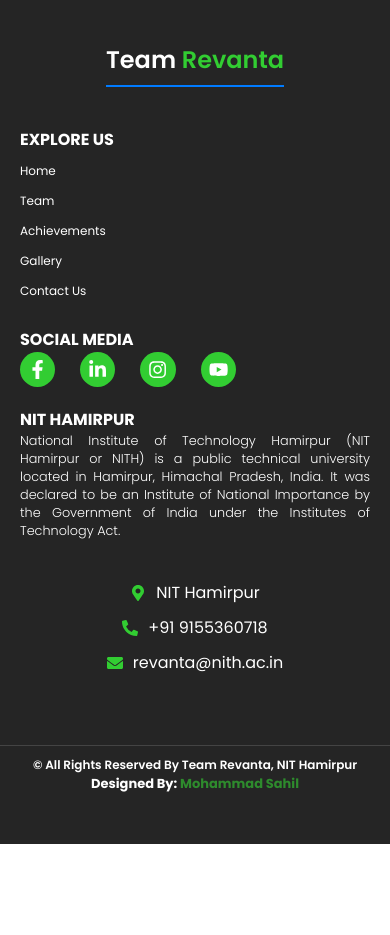
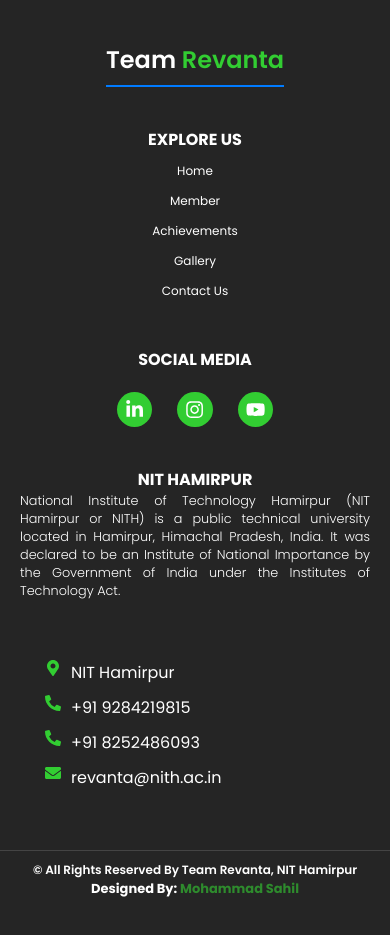
Before and after one commit to sahil8979/Revanta, a React (Vite) app: page /home in a window 390 px wide. Shown: the part 1400-2335 px from the top of the page. Before the commit the page ends 2244 px from the top, so only its background shows below. Built offline with nearby package versions, Linux system fonts and the light colour scheme; a web font is replaced by a local one.

Commit message:
fixing contact and links in footer

```diff
--- a/src/Components/Footer/Footer.css
+++ b/src/Components/Footer/Footer.css
@@ -105,6 +105,11 @@
     align-items: center;
     gap: 10px;
   }
+  .contactItem  a{
+    display: flex;
+    align-items: center;
+    gap: 10px;
+  }
 
   .icon {
     font-size: 1.2rem;
@@ -159,32 +164,72 @@
       padding: 20px;
     }
 
+    .teamHeading {
+      font-size: 1.8rem; /* Slightly reduce font size */
+    }
+
+    .sectionHeading {
+      font-size: 1.1rem; /* Reduce font size */
+    }
+
     .sectionWrapper {
-      flex-direction: column;
-      align-items: center;
+      flex-direction: row; /* Keep layout similar to desktop */
+      justify-content: space-between; /* Maintain space between sections */
     }
 
     .section {
-      min-width: 100%;
+      min-width: 45%; /* Reduce section width to fit the layout */
+      margin-bottom: 20px; /* Add some margin between sections */
+    }
+
+    .socialIcon {
+      font-size: 1.4rem; /* Slightly reduce icon size */
+      padding: 8px;
+    }
+
+    .footerBottom {
+      font-size: 0.85rem; /* Reduce the font size in footer */
     }
   }
 
+  /* For screens up to 992px */
   @media (max-width: 992px) {
+    .teamHeading {
+      font-size: 1.6rem; /* Reduce font size further */
+    }
+
     .sectionHeading {
-      font-size: 1.1rem;
+      font-size: 1rem; /* Further reduce heading font size */
+    }
+
+    .sectionWrapper {
+      flex-direction: row; /* Maintain row layout */
+      flex-wrap: wrap; /* Allow wrapping */
+      justify-content: space-between; /* Space out the sections */
+    }
+
+    .section {
+      flex: 1;
+      min-width: 48%; /* Adjust the section width */
+      margin-bottom: 20px;
+    }
+
+    .socialIcon {
+      font-size: 1.3rem; /* Adjust icon size */
+      padding: 8px;
+    }
+
+    .socialIcons {
+      gap: 15px; /* Keep space between social icons */
     }
 
     .contactSection {
-      flex-direction: column;
-      align-items: center;
+      flex-direction: row; /* Maintain row layout */
+      justify-content: space-around; /* Keep contact items spaced */
     }
 
-    .contactItem {
-      margin-bottom: 10px;
-    }
-
-    .socialIcons {
-      gap: 20px; /* Increased gap for better spacing */
+    .footerBottom {
+      font-size: 0.8rem; /* Reduce footer font size */
     }
   }
 
@@ -193,21 +238,44 @@
       flex-direction: column;
       align-items: center;
     }
+    .socialIcon + span {
+      margin-left: 10px; /* Space between social icon and text */
 
+    }
+    .socialIcon{
+      margin-top: 20px;
+    }
     .sectionHeading {
       font-size: 1rem;
       margin: auto;
+      text-align: center; /* Center headings */
+    }
+
+    .contactItem {
+      display: flex;
+      align-items: flex-start;
+      justify-content:safe; /* Centers the icons and text */
+      gap: 10px; /* Keeps space between icon and text */
+      max-width: 300px; /* Ensures a fixed width so items don't stretch too wide */
+      width: 100%; /* Ensures alignment in the center */
+  }
+   .linksList {
+      text-align: center; /* Center the list */
     }
 
     .contactSection {
+      display: flex;
       flex-direction: column;
-      align-items: center;
-    }
+      align-items: center; /* Ensures the whole section is centered */
+      text-align: center; /* Centers the text content */
+      gap: 10px; /* Adds space between each item */
+  }
 
     .footerBottom {
       padding: 10px;
       text-align: center;
     }
+
 
     .footerBottom .designby {
       position: static; /* Reset positioning on small screens */
@@ -226,9 +294,21 @@
       font-size: 12px;
     }
 
+    .socialIcons {
+      gap: 25px; /* Increased gap for extra small screens */
+      justify-content: center; /* Center icons */
+    }
+
     .socialIcon {
       font-size: 1.2rem;
       padding: 8px;
+      display: flex;
+      align-items: center;
+      justify-content: center;
+    }
+
+    .socialIcon + span {
+      margin-left: 20px; /* Added space between social icon and text */
     }
 
     .icon {
@@ -237,9 +317,12 @@
 
     .section-text {
       font-size: 0.8rem;
+      text-align: justify; /* Center the text */
     }
 
-    .socialIcons {
-      gap: 25px; /* Further increased gap for extra small screens */
+    .contactSection {
+      flex-direction: column;
+      align-items: center;
+      text-align: center;
     }
   }
--- a/src/Components/Footer/Footer.jsx
+++ b/src/Components/Footer/Footer.jsx
@@ -1,5 +1,5 @@
 import './Footer.css'; // Ensure the correct path
-import { FaMapMarkerAlt, FaPhoneAlt, FaEnvelope, FaFacebookF, FaLinkedinIn, FaInstagram, FaYoutube } from 'react-icons/fa';
+import { FaMapMarkerAlt, FaPhoneAlt, FaEnvelope, FaLinkedinIn, FaInstagram, FaYoutube } from 'react-icons/fa';
 
 
 const Footer = () => {
@@ -12,21 +12,20 @@ const Footer = () => {
           <div className='section'>
             <h3 className='sectionHeading'>Explore Us</h3>
             <ul className='linksList'>
-              <li><a href="#home">Home</a></li>
-              <li><a href="#team">Team</a></li>
-              <li><a href="#achievements">Achievements</a></li>
-              <li><a href="#gallery">Gallery</a></li>
-              <li><a href="#contact">Contact Us</a></li>
+              <li><a href="/home">Home</a></li>
+              <li><a href="/member">Member</a></li>
+              <li><a href="/achiement">Achievements</a></li>
+              <li><a href="/gallery">Gallery</a></li>
+              <li><a href="/contact">Contact Us</a></li>
             </ul>
           </div>
 
           <div className='section'>
             <h3 className='sectionHeading'>Social Media</h3>
             <div className='socialIcons'>
-              <a href="https://facebook.com" className='socialIcon'><FaFacebookF /></a>
-              <a href="https://www.linkedin.com/company/revanta-motorsports-club-nit-hamirpur/" className='socialIcon'><FaLinkedinIn /></a>
-              <a href="https://www.instagram.com/team_revanta?igsh=cDFiOXR1NWg3OWl6" className='socialIcon'><FaInstagram /></a>
-              <a href="https://youtube.com/@teamrevantanith6422?si=PQTSgZWml517EKAh" className='socialIcon'><FaYoutube /></a>
+              <a href="https://www.linkedin.com/company/revanta-motorsports-club-nit-hamirpur/" target="_blank" className='socialIcon'><FaLinkedinIn /></a>
+              <a href="https://www.instagram.com/team_revanta?igsh=cDFiOXR1NWg3OWl6" target="_blank"  className='socialIcon'><FaInstagram /></a>
+              <a href="https://youtube.com/@teamrevantanith6422?si=PQTSgZWml517EKAh"  target="_blank" className='socialIcon'><FaYoutube /></a>
             </div>
           </div>
 
@@ -38,17 +37,21 @@ const Footer = () => {
 
         <div className='contactSection'>
           <div className='contactItem'>
-            <FaMapMarkerAlt className='icon' />
+          <a href='https://maps.app.goo.gl/rGkirKg5PzSJTfwx8' target="_blank" rel="noopener noreferrer">  <FaMapMarkerAlt className='icon' /></a>
             <span>NIT Hamirpur</span>
           </div>
 
           <div className='contactItem'>
-            <FaPhoneAlt className='icon' />
-            <span>+91 9155360718</span>
+           <a href="tel:+919284219815"> <FaPhoneAlt className='icon' /></a>
+            <span>+91 9284219815</span>
+          </div>
+          <div className='contactItem'>
+          <a href="tel:+918252486093">  <FaPhoneAlt className='icon' /> </a>
+            <span>+91 8252486093</span>
           </div>
 
           <div className='contactItem'>
-            <FaEnvelope className='icon' />
+           <a href='mailto:revanta@nith.ac.in' target='_blank'> <FaEnvelope className='icon' /> </a>
             <span>revanta@nith.ac.in</span>
           </div>
         </div>
```
